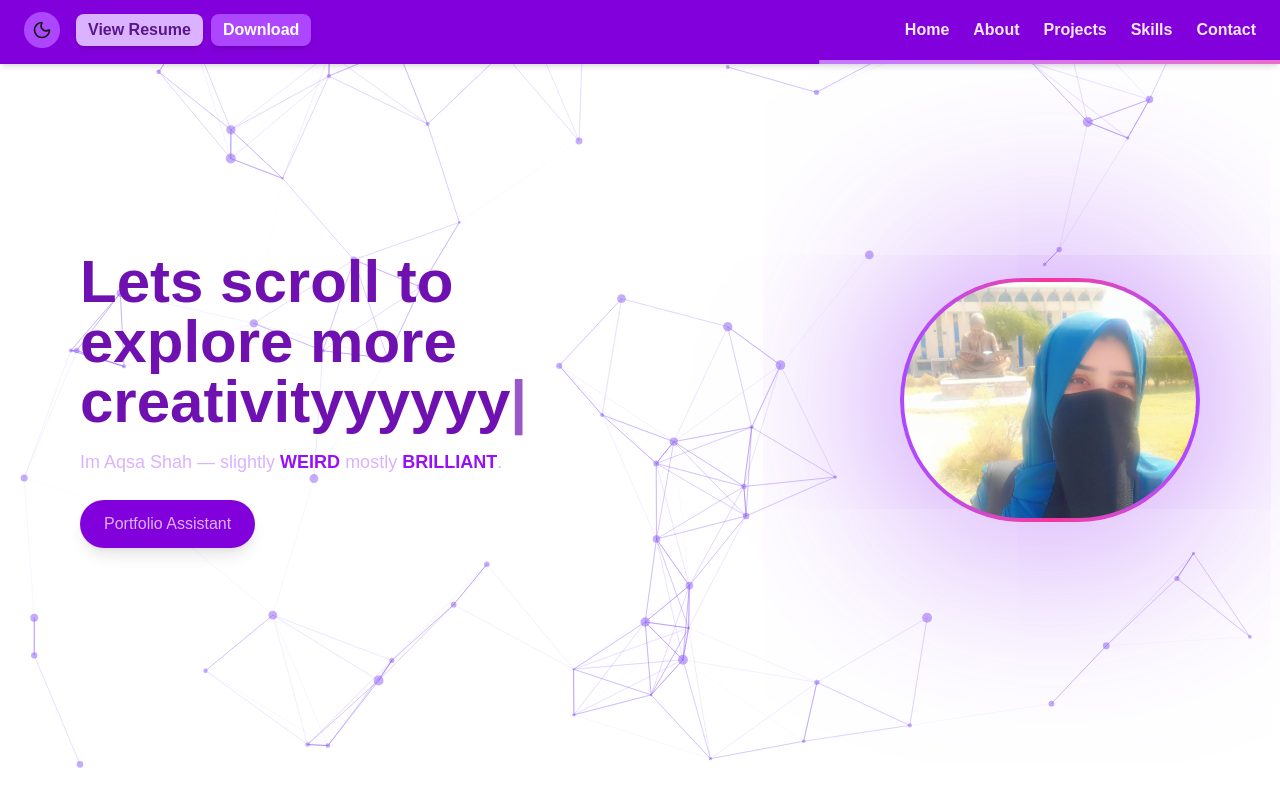
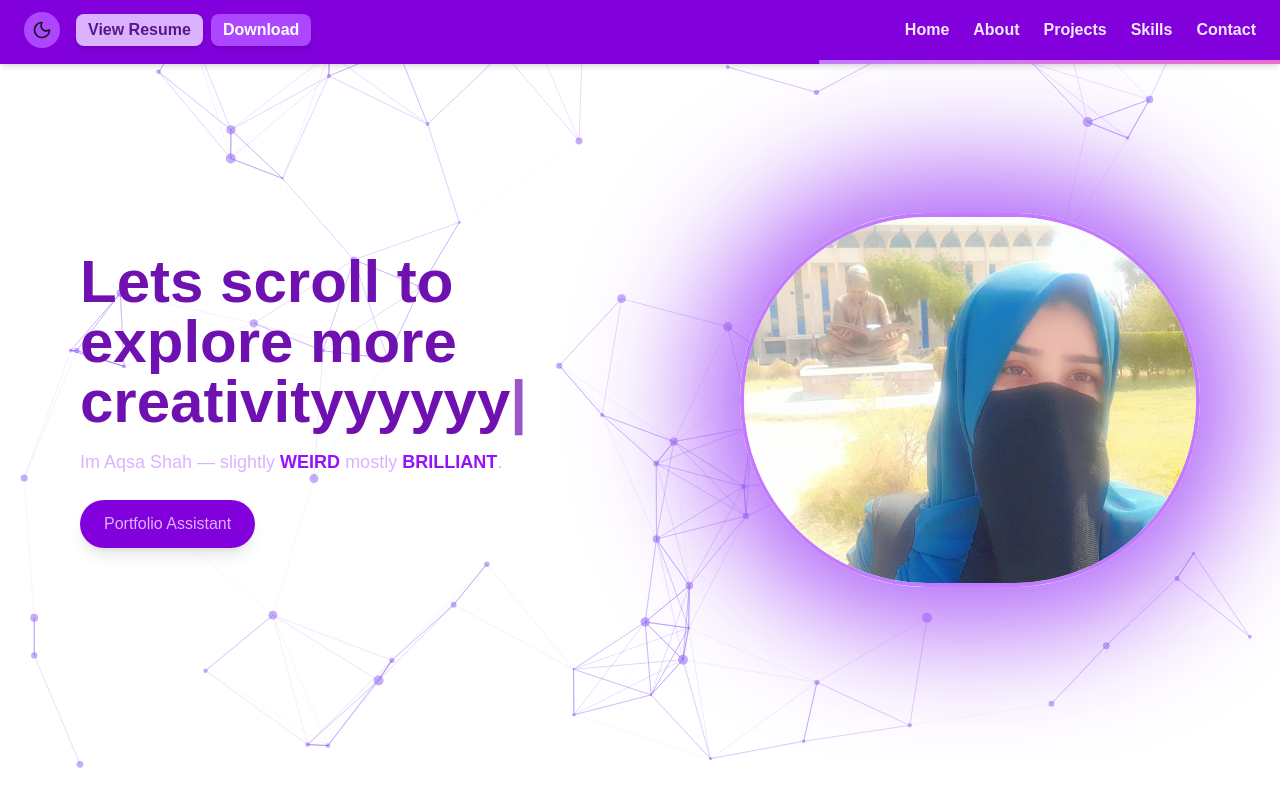
Before and after one commit to Dev-AqsaShah/Portfolio-Ai, a Next.js app in the folder my-portfolio-ai/: page /home in a window 1280 px wide. Shown: the top 800 px of the page. Built offline with nearby package versions, Linux system fonts and the light colour scheme.

Commit message:
Update page.tsx

```diff
--- a/my-portfolio-ai/src/app/home/page.tsx
+++ b/my-portfolio-ai/src/app/home/page.tsx
@@ -31,7 +31,6 @@ export default function HomePage() {
         index++;
         if (index === fullText.length) {
           isDeleting = true;
-          setTimeout(() => {}, 1000);
         }
       } else {
         setDisplayText(fullText.slice(0, index - 1));
@@ -72,7 +71,10 @@ export default function HomePage() {
           <div className="mt-6 flex gap-4 justify-center md:justify-start">
             <button
               onClick={() =>
-                window.open("https://dev-aqsashah-portfolio-assistant-app-3jykbz.streamlit.app/", "_blank")
+                window.open(
+                  "https://dev-aqsashah-portfolio-assistant-app-3jykbz.streamlit.app/",
+                  "_blank"
+                )
               }
               className="px-6 py-3 bg-purple-700 text-purple-300 rounded-full shadow-lg hover:bg-purple-400 hover:text-purple-800 transition-transform hover:scale-105"
             >
@@ -81,19 +83,22 @@ export default function HomePage() {
           </div>
         </motion.div>
 
-        {/* RIGHT IMAGE */}
+        {/* RIGHT IMAGE with shadow */}
         <motion.div
-          initial={{ opacity: 0, scale: 0.8 }}
+          initial={{ opacity: 0, scale: 0.9 }}
           animate={{ opacity: 1, scale: 1 }}
-          transition={{ duration: 0.4, delay: 0.1 }}
+          transition={{ duration: 0.8 }}
           className="flex justify-center mt-6 sm:mt-10 md:mt-0"
         >
           <Image
             src="/assets/profile.jpg"
             alt="Profile"
-            width={300}
-            height={300}
-            className="rounded-full border-4 bg-gradient-to-r from-purple-500 via-pink-500 to-purple-500 shadow-[0_0_200px_20px_rgba(168,85,247,0.7)] object-cover"
+            width={400}
+            height={400}
+            className="rounded-full border-4 border-purple-400
+                       shadow-[0_0_120px_40px_rgba(168,85,247,0.95)] object-cover
+                       w-[220px] sm:w-[280px] md:w-[340px] lg:w-[400px] xl:w-[460px] h-auto"
+            priority
           />
         </motion.div>
       </section>
```
